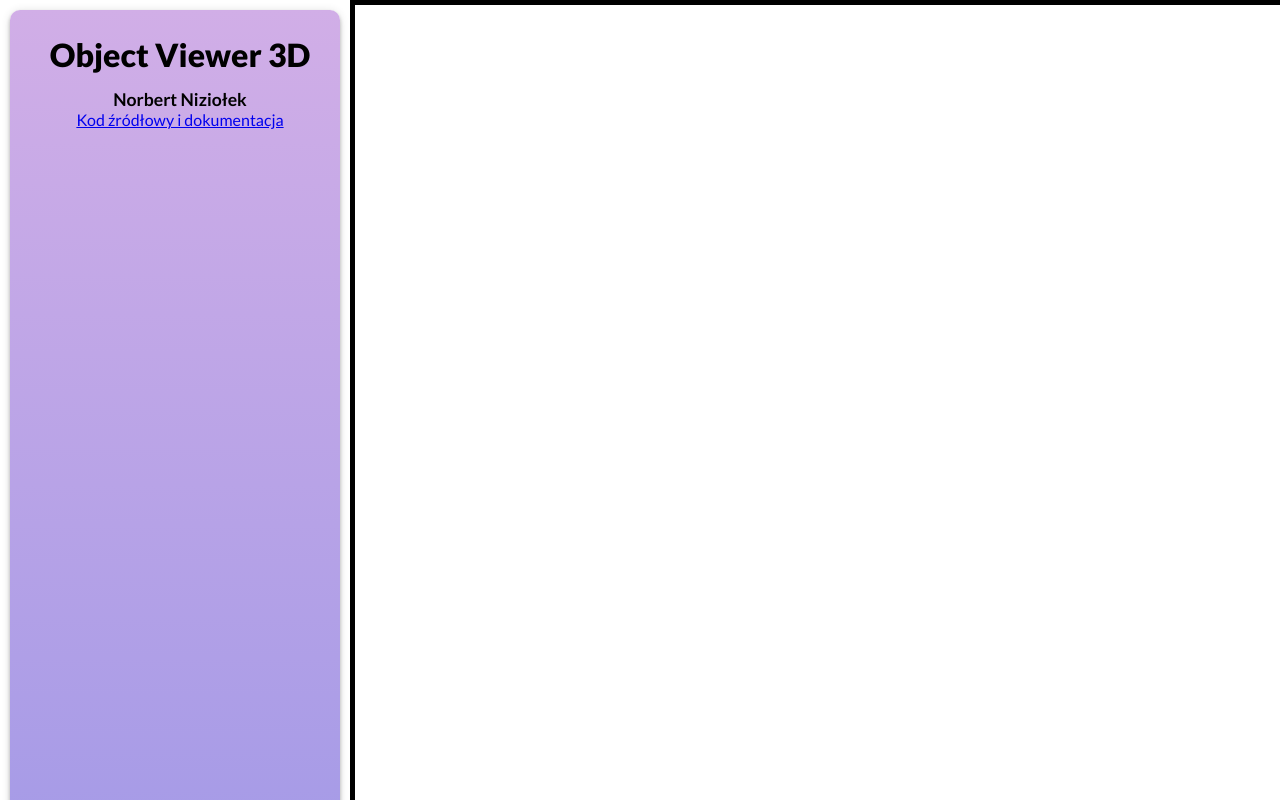
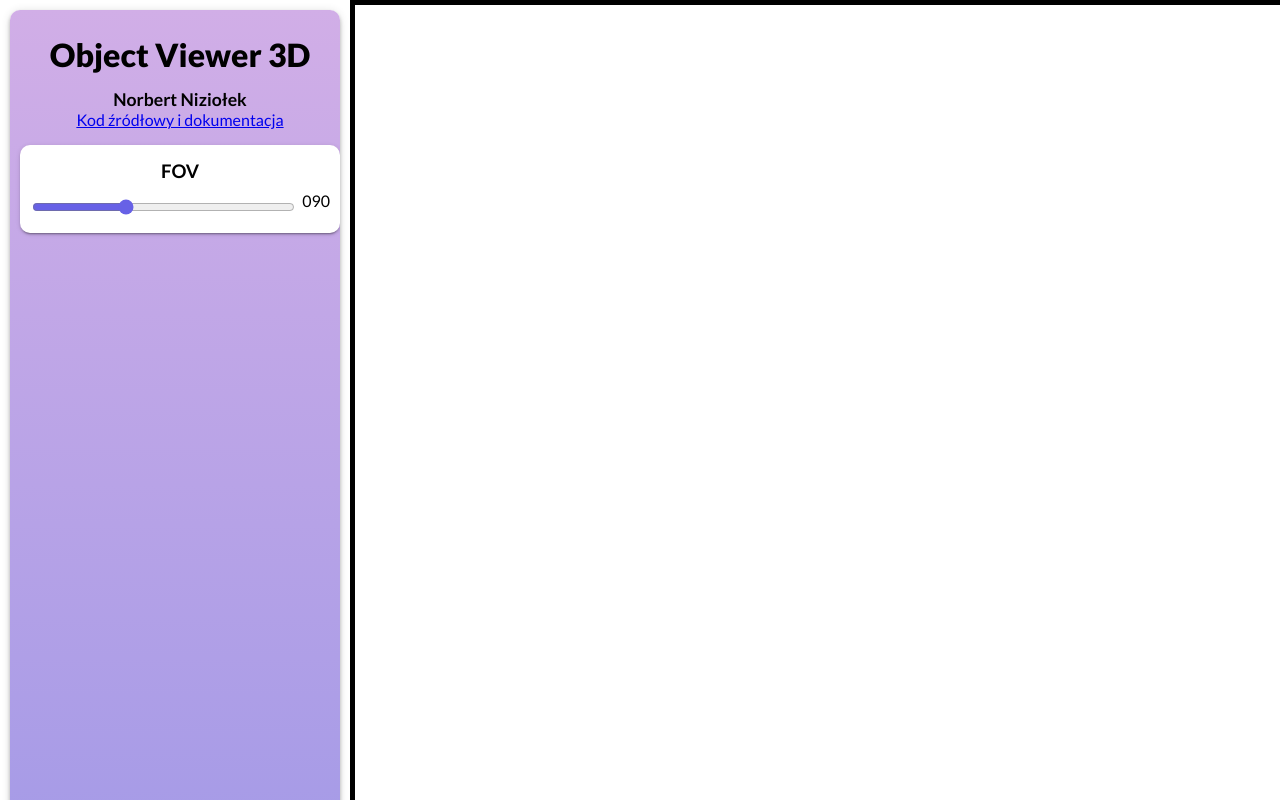
Before and after one commit to nizioleque/object-viewer-3d, a React (Create React App) app: page / in a window 1280 px wide. Shown: the top 800 px of the page. Built offline with nearby package versions, Linux system fonts and the light colour scheme; no server answers; the HTML template or start-up script is replaced by a standard one.

Commit message:
Add FOV slider

```diff
--- a/src/App.tsx
+++ b/src/App.tsx
@@ -43,6 +43,8 @@ function App() {
     CalculationMode.InterpolateColor
   );
 
+  const [fov, setFov] = useState<number>(90);
+
   const { objectData3D } = useObject3D();
 
   return (
@@ -74,7 +76,9 @@ function App() {
         setDrawMode,
         mapType,
         setMapType,
-        objectData3D
+        objectData3D,
+        fov,
+        setFov
       }}
     >
       <div className='App'>
--- a/src/AppContext.ts
+++ b/src/AppContext.ts
@@ -42,6 +42,8 @@ interface AppContext {
   mapType: MapType;
   setMapType: Dispatch<SetStateAction<MapType>>;
   objectData3D: ObjectData3D[];
+  fov: number;
+  setFov: Dispatch<SetStateAction<number>>;
 }
 
 const appContextDefaultValue: AppContext = {
@@ -89,6 +91,8 @@ const appContextDefaultValue: AppContext = {
   mapType: MapType.NormalMap,
   setMapType: () => {},
   objectData3D: [],
+  fov: 0,
+  setFov: () => {},
 };
 
 export const AppContext = createContext<AppContext>(appContextDefaultValue);
--- a/src/components/Menu.tsx
+++ b/src/components/Menu.tsx
@@ -8,9 +8,10 @@ import MenuFill from './MenuFill';
 import MenuLight from './MenuLight';
 import MenuNormalMap from './MenuNormalMap';
 import MenuDrawMode from './MenuDrawMode';
+import MenuSlider from './MenuSlider';
 
 function Menu() {
-  const {} = useContext(AppContext);
+  const { fov, setFov } = useContext(AppContext);
 
   return (
     <div className='menu'>
@@ -25,6 +26,19 @@ function Menu() {
           Kod źródłowy i dokumentacja
         </a>
       </header>
+      <div className='menu-section'>
+        <h3>FOV</h3>
+        <div className='buttons'>
+          <MenuSlider
+            value={fov}
+            setFn={setFov}
+            min={30}
+            max={120}
+            step={1}
+            noDecimal
+          />
+        </div>
+      </div>
 
       <div style={{ display: 'none' }}>
         <MenuObject />
--- a/src/components/MenuSlider.tsx
+++ b/src/components/MenuSlider.tsx
@@ -1,7 +1,7 @@
 import { ReactNode } from 'react';
 
 interface MenuSliderProps {
-  name: ReactNode;
+  name?: ReactNode;
   value: number;
   setFn: (val: number) => void;
   min?: number;
@@ -21,9 +21,11 @@ function MenuSlider({
 }: MenuSliderProps) {
   return (
     <div>
-      <h5>
-        Współczynnik <span className='math'>{name}</span>
-      </h5>
+      {name && (
+        <h5>
+          Współczynnik <span className='math'>{name}</span>
+        </h5>
+      )}
       <div className='horizontal'>
         <input
           type='range'
--- a/src/hooks/useDraw3D.ts
+++ b/src/hooks/useDraw3D.ts
@@ -11,7 +11,7 @@ export default function useDraw3D(
   _worker: MutableRefObject<FillWorker | undefined>,
   canvasCtx: MutableRefObject<CanvasRenderingContext2D | undefined>
 ) {
-  const { objectData3D } = useContext(AppContext);
+  const { objectData3D, fov } = useContext(AppContext);
 
   const getVertices = (
     object: ObjectData3D,
@@ -37,7 +37,7 @@ export default function useDraw3D(
   };
 
   const draw3D = () => {
-    const projectionMatrix = getProjectionMatrix();
+    const projectionMatrix = getProjectionMatrix(fov);
     if (!canvasCtx.current) {
       console.error('no canvas context');
       return;
@@ -55,7 +55,7 @@ export default function useDraw3D(
 
         canvasCtx.current.beginPath();
         canvasCtx.current.lineWidth = 1;
-        canvasCtx.current.strokeStyle = 'rgb(255, 0, 255, 0.3)';
+        canvasCtx.current.strokeStyle = 'violet';
         canvasCtx.current.moveTo(vertices[0].x, vertices[0].y);
         for (let i = 1; i < vertices.length; i++) {
           canvasCtx.current.lineTo(vertices[i].x, vertices[i].y);
@@ -66,9 +66,9 @@ export default function useDraw3D(
     }
   };
 
-  const getProjectionMatrix = () => {
-    const fov = 90 / (2 * Math.PI);
-    const e = 1 / Math.tan(fov / 2);
+  const getProjectionMatrix = (fov: number) => {
+    const fovRad = fov * 0.01745329252;
+    const e = 1 / Math.tan(fovRad / 2);
     const a = 1; // aspect ratio
     const n = 0.5; //near
     const f = 3.5; //far
```
